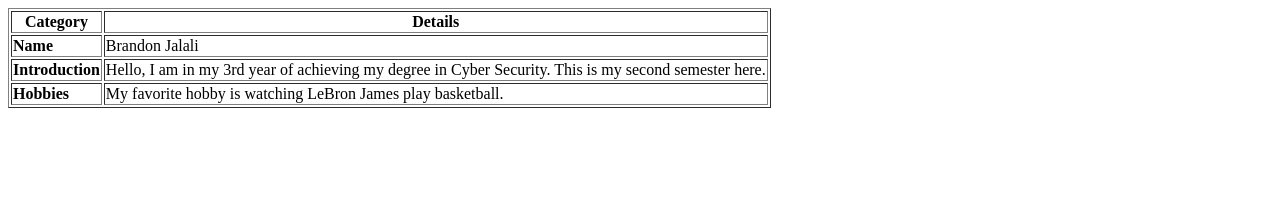
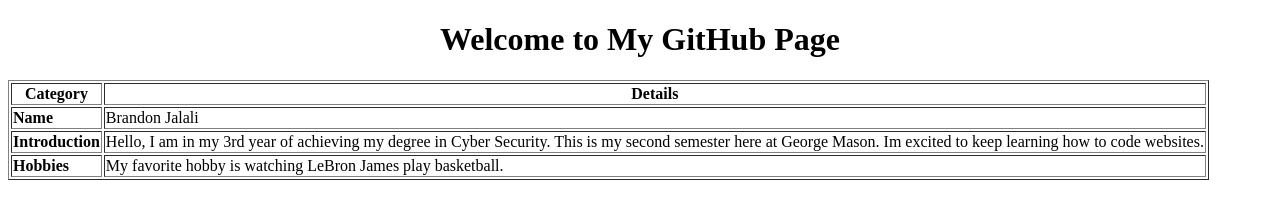
Before and after one commit to Brajal1/BrandonJal, a plain HTML site: page index.html in a window 1280 px wide. Drawn offline with Linux system fonts and the light colour scheme.

Commit message:
Update index.html

```diff
--- a/index.html
+++ b/index.html
@@ -1,9 +1,11 @@
 <!DOCTYPE html>
 <html>
 <head>
-    <title>My GitHub Page</title>
+    <title>Welcome to My GitHub Page</title>
 </head>
 <body>
+
+<h1 style="text-align: center;">Welcome to My GitHub Page</h1>
 
     <table border="1">
         <tr>
@@ -16,7 +18,7 @@
         </tr>
         <tr>
             <td><strong>Introduction</strong></td>
-            <td>Hello, I am in my 3rd year of achieving my degree in Cyber Security. This is my second semester here.</td>
+            <td>Hello, I am in my 3rd year of achieving my degree in Cyber Security. This is my second semester here at George Mason. Im excited to keep learning how to code websites.</td>
         </tr>
         <tr>
             <td><strong>Hobbies</strong></td>
```
